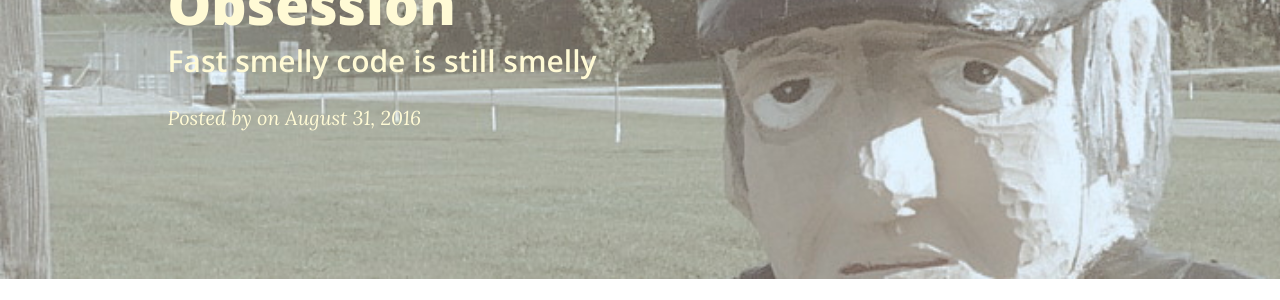
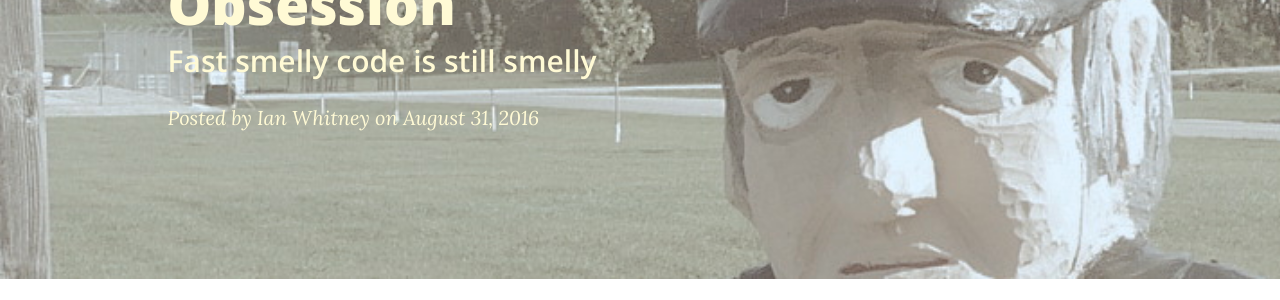
Before and after one commit to IanWhitney/designisrefactoring, a Jekyll site: the page built from _posts/2016-08-31-refactoring-rust-primitive-obsession.markdown, in a window 1280 px wide and 900 px high. Shown: the part 257-557 px from the top of the window. Built offline with Jekyll 4.4.1, drawn with Linux system fonts in a browser that asks for light colours; nearby versions of some CDN libraries; a script that is not in the unit is left out.

Commit message:
Add missing author

```diff
--- a/_posts/2016-08-31-refactoring-rust-primitive-obsession.markdown
+++ b/_posts/2016-08-31-refactoring-rust-primitive-obsession.markdown
@@ -3,6 +3,7 @@ layout: post
 title: "Refactoring Rust: Primitive Obsession"
 date: 2016-08-31T15:55:51-05:00
 subtitle: "Fast smelly code is still smelly"
+author: "Ian Whitney"
 ---
 
 Thanks to their small, focused nature problems in [Exercism](http://exercism.io) tend to focus on language primitives. Transform this string into a different string, manipulate this number, etc. In the `bob` exercise students [return a string based upon a string input](https://github.com/exercism/xrust/blob/717a20fd2ee34ad5c49904dca2726da07f133733/exercises/bob/example.rs). And in `leap` students [return a boolean based on an integer input](https://github.com/exercism/xrust/blob/717a20fd2ee34ad5c49904dca2726da07f133733/exercises/leap/tests/leap.rs).
```
